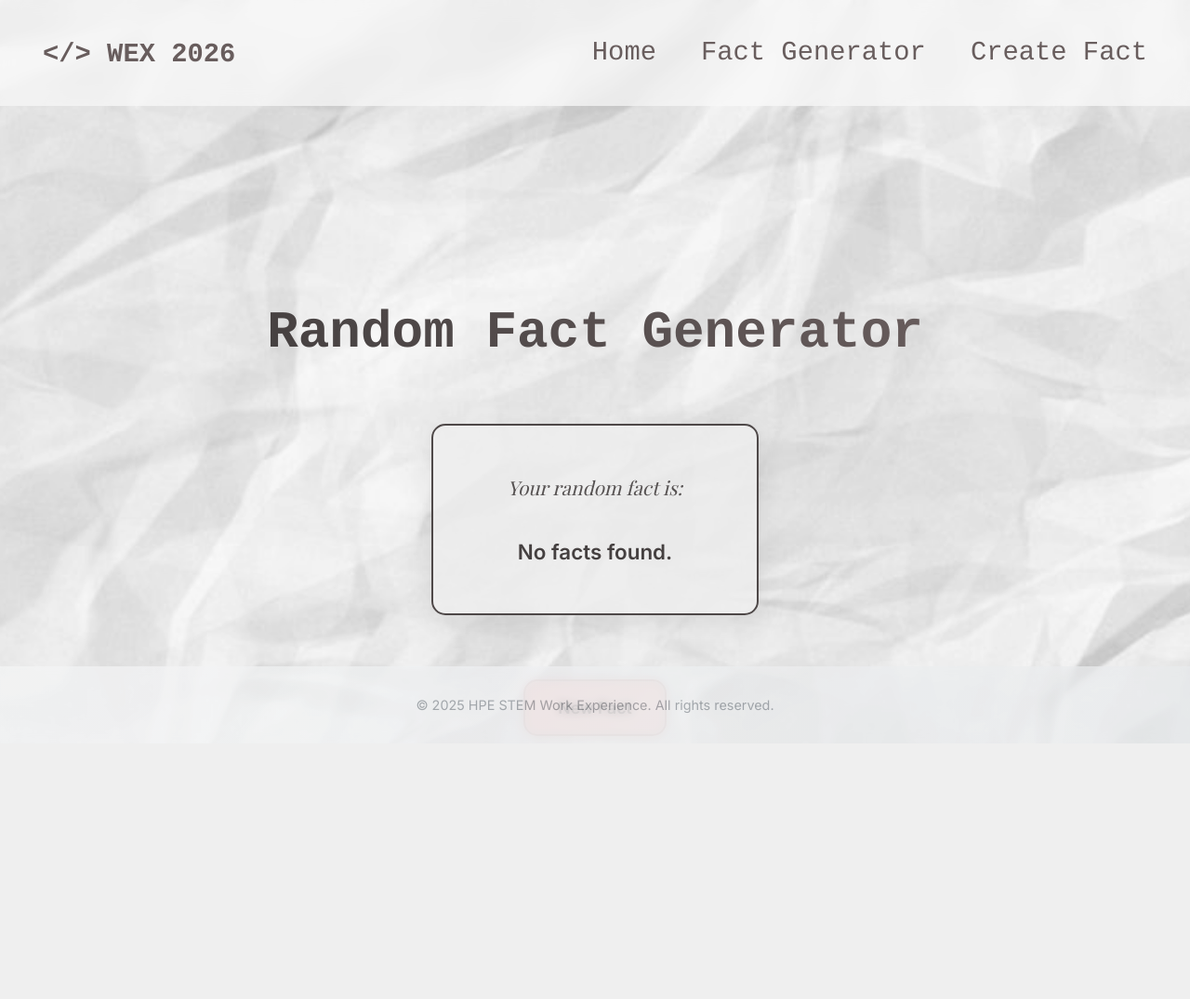
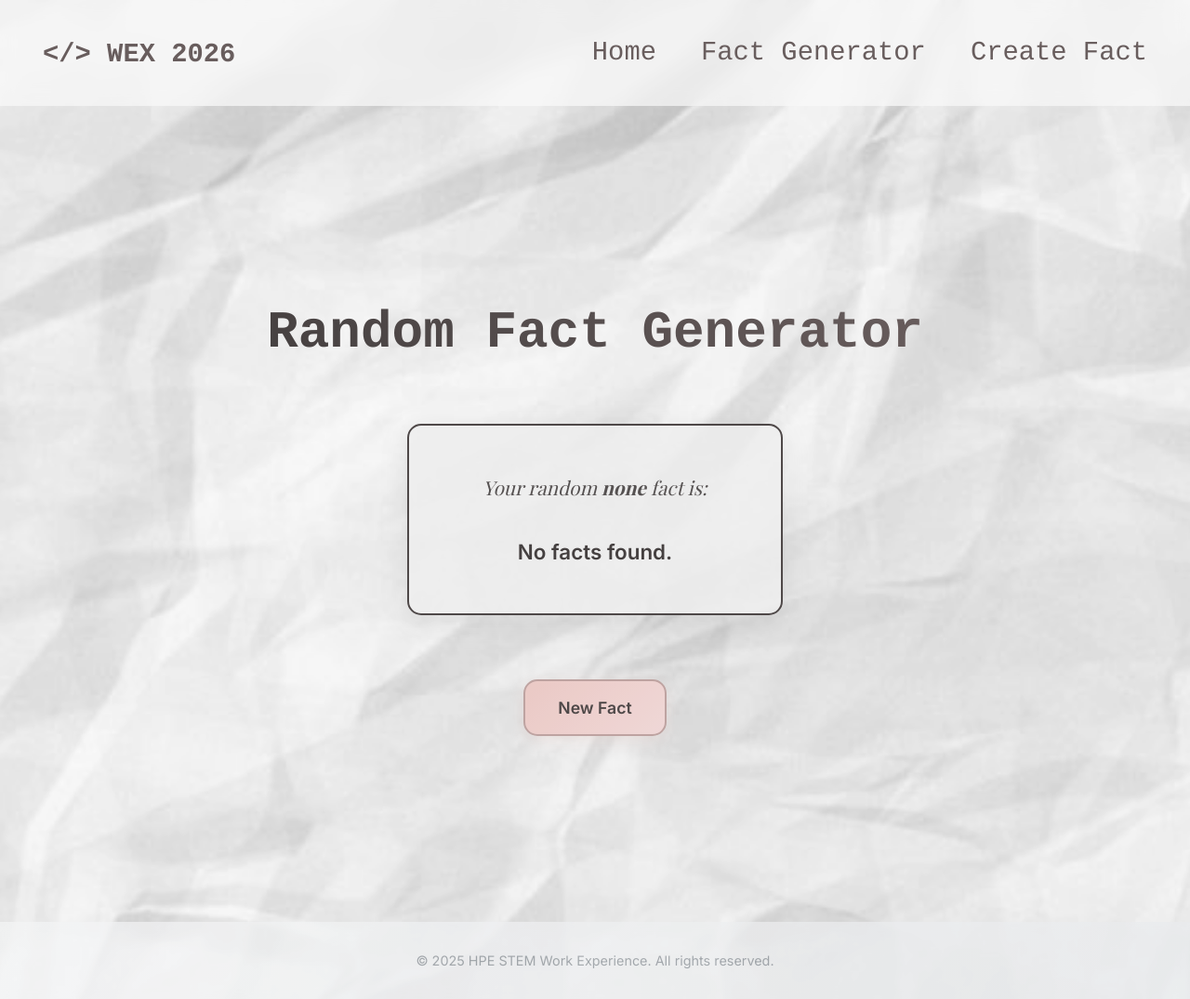
Before and after one commit to jasmine-smith8/stem-project-walkthrough, a Flask app: page /generate in a window 1280 px wide. Shown: the whole page at 93% size. Before the commit the page ends 800 px from the top, so only its background shows below. Run offline with Flask 3, Linux system fonts and the light colour scheme; data that the repository does not hold is empty; some libraries are stand-ins or nearby versions.

Commit message:
Respond to comments

```diff
--- a/internal/adapters/rest/get_fact.py
+++ b/internal/adapters/rest/get_fact.py
@@ -15,4 +15,4 @@
             "fact": fact_entity.fact,
             "category": getattr(fact_entity, "category", None)
         })
-    return render_template("generate.html", random_fact=fact_entity.fact)
+    return render_template("generate.html", random_fact=fact_entity.fact, category=fact_entity.category)
--- a/static/css/styles.css
+++ b/static/css/styles.css
@@ -276,9 +276,7 @@
     background: linear-gradient(135deg, #f8f9fa, #e9ecef);
     padding: 30px 0;
     text-align: center;
-    position: absolute;
-    bottom: 0;
-    left: 0;
+    position: relative;
     width: 100%;
     z-index: 1000;
     opacity: 0.7;
--- a/templates/generate.html
+++ b/templates/generate.html
@@ -12,7 +12,7 @@
         <div class="main-container">
             <h1>Random Fact Generator</h1>
             <div class="fact-container">
-                <p>Your random fact is: </p>
+                <p>Your random <strong id="fact-text">{{ category }}</strong> fact is: </p>
                 <strong id="fact-text">{{ random_fact }}</strong>
             </div>
             <button class="fact-generator-button" onclick="getNewFact()">
@@ -46,6 +46,8 @@
 
                 setTimeout(() => {
                     factText.textContent = data.fact;
+                    const categoryEl = document.getElementById('fact-category');
+                    if (categoryEl) categoryEl.textContent = data.category || 'Uncategorized';
                     factText.style.opacity = '1';
                 }, 200);
 
```
